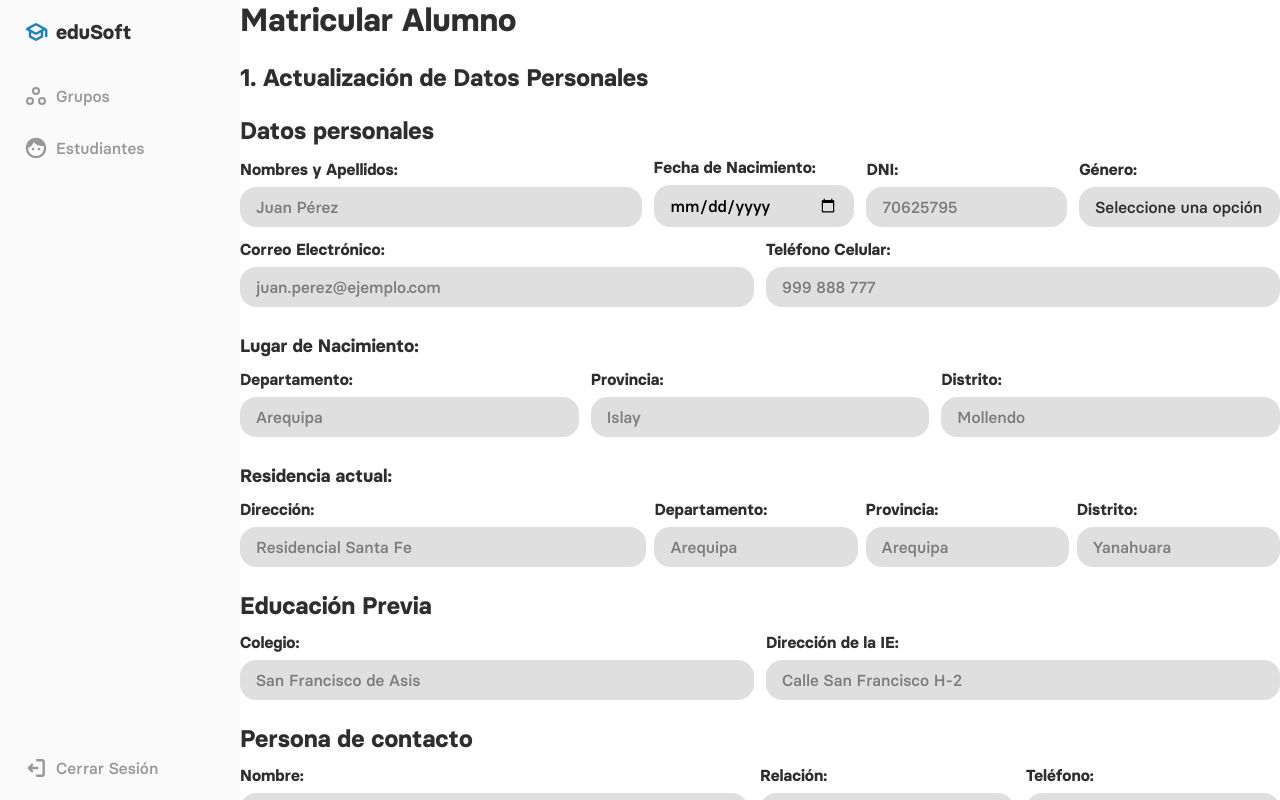
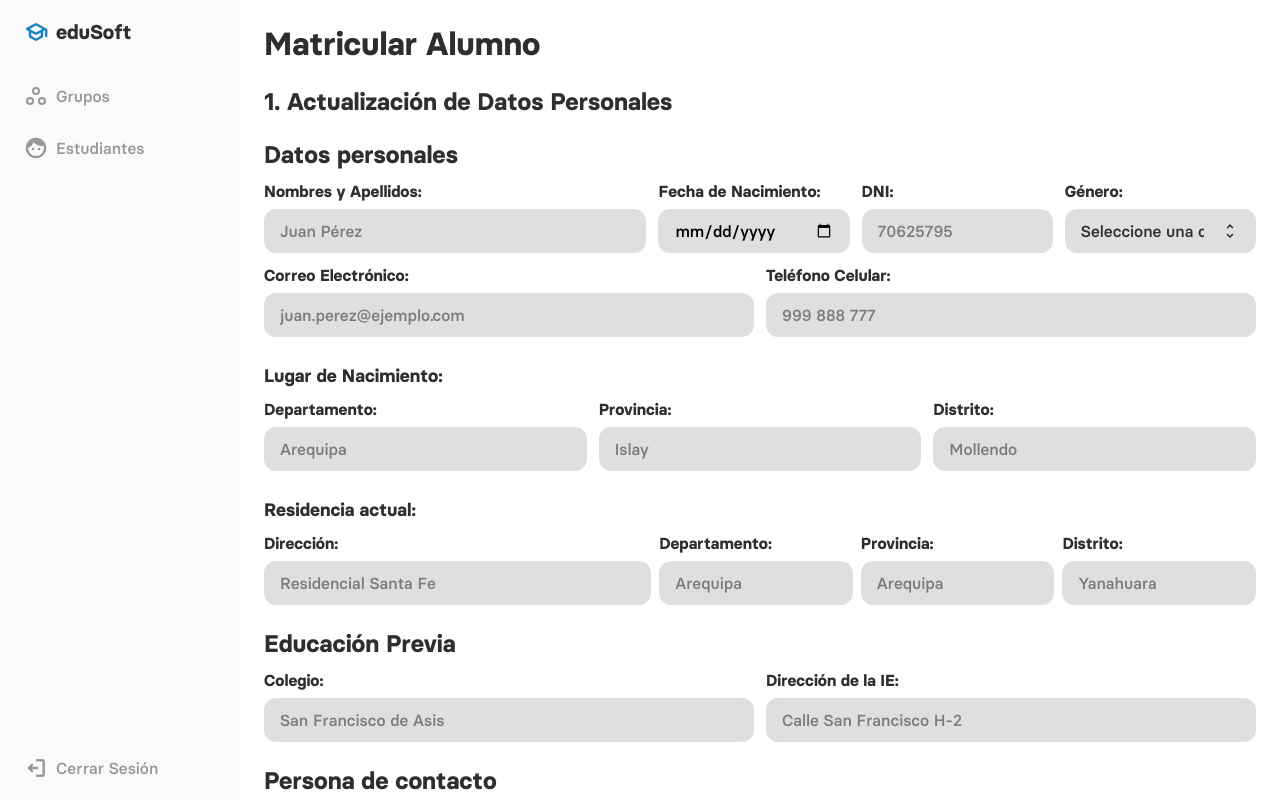
Before and after one commit to Verborrea/eduSoft, a SvelteKit app: page /admin/alumnos/matricula in a window 1280 px wide. Built offline with nearby package versions, Linux system fonts and the light colour scheme.

Commit message:
Matricula 1/4 ✓

```diff
--- a/src/app.html
+++ b/src/app.html
@@ -181,6 +181,9 @@
 				color: var(--text);
 				outline-color: var(--outline);
 			}
+			.select {
+				position: relative;
+			}
 			.select::after {
 				content: "";
 				width: 20px;
--- a/src/routes/admin/alumnos/+page.svelte
+++ b/src/routes/admin/alumnos/+page.svelte
@@ -15,7 +15,7 @@
 			Asignar Grupos
 			<svg width="20" height="20" viewBox="0 0 24 24" fill="none" xmlns="http://www.w3.org/2000/svg"><circle cx="6" cy="17" r="3" stroke="var(--text)" stroke-width="2"/><circle cx="18" cy="17" r="3" stroke="var(--text)" stroke-width="2"/><circle cx="12" cy="7" r="3" stroke="var(--text)" stroke-width="2"/></svg>
 		</button>
-		<a href="matricula" class="btn btn-primary">Matricular Estudiante</a>
+		<a href="/admin/alumnos/matricula" class="btn btn-primary">Matricular Estudiante</a>
 	</div>
 </header>
 <div class="table">
--- a/src/routes/admin/alumnos/matricula/+page.svelte
+++ b/src/routes/admin/alumnos/matricula/+page.svelte
@@ -20,15 +20,17 @@
 				</label>
 				<label class="flex1">
 					DNI:
-					<input type="number" name="dni" placeholder="70625795" />
+					<input type="text" name="dni" placeholder="70625795" />
 				</label>
 				<label class="flex1">
-					Género:
+					<span>Género:</span>
+					<div class="select">
 						<select name="">
 							<option value="1" selected> Seleccione una opción </option>
 							<option value="2"> Masculino </option>
 							<option value="3"> Femenino </option>
 						</select>
+					</div>
 				</label>
 			</div>
 
@@ -39,7 +41,7 @@
 				</label>
 				<label class="flex1">
 					Teléfono Celular:
-					<input type="number" placeholder="999 888 777" />
+					<input type="text" placeholder="999 888 777" />
 				</label>
 			</div>
 
@@ -107,7 +109,7 @@
 				</label>
 				<label class="flex1">
 					Teléfono:
-					<input type="number" placeholder="987 654 321" />
+					<input type="text" placeholder="987 654 321" />
 				</label>
 			</div>
 		</div>
@@ -116,19 +118,45 @@
 		<h2> Documentos </h2>
 			<div class="row">
 				<label class="flex1">
-					Copia DNI:
+					<span>Copia DNI:</span>
+					<div class="file">
+						<svg width="11" height="18" viewBox="0 0 11 18" fill="none" xmlns="http://www.w3.org/2000/svg">
+							<path d="M10.3844 12.5497C10.3844 13.841 9.92311 14.9337 9.00061 15.8279C8.07811 16.7222 6.9679 17.1693 5.66999 17.1693C4.35638 17.1693 3.24395 16.7054 2.3327 15.7774C1.42144 14.8494 0.96582 13.7249 0.96582 12.4039V4.19015C0.96582 3.25084 1.30006 2.45605 1.96853 1.80577C2.637 1.15564 3.44422 0.830566 4.3902 0.830566C5.35006 0.830566 6.15908 1.173 6.81728 1.85786C7.47547 2.54286 7.80457 3.3689 7.80457 4.33598V12.0447C7.80457 12.6322 7.59652 13.129 7.1804 13.5352C6.76429 13.9413 6.26082 14.1443 5.66999 14.1443C5.06735 14.1443 4.56263 13.9332 4.15582 13.511C3.74888 13.0886 3.5454 12.5721 3.5454 11.9614V4.04473H5.22478V12.0447C5.22478 12.1693 5.26707 12.2713 5.35165 12.3508C5.4361 12.4304 5.54221 12.4701 5.66999 12.4701C5.7979 12.4701 5.90575 12.4312 5.99353 12.3533C6.08131 12.2755 6.1252 12.1727 6.1252 12.0447V4.19515C6.12853 3.72237 5.95922 3.32244 5.61728 2.99536C5.27533 2.66841 4.86492 2.50494 4.38603 2.50494C3.90714 2.50494 3.49728 2.67452 3.15645 3.01369C2.81561 3.353 2.6452 3.75904 2.6452 4.23182V12.5497C2.64853 13.3764 2.94596 14.0705 3.53749 14.632C4.12915 15.1934 4.84165 15.4811 5.67499 15.4949C6.51165 15.5088 7.22749 15.2177 7.82249 14.6216C8.41735 14.0254 8.71152 13.3 8.70499 12.4456V3.85557H10.3844V12.5497Z" fill="#111111"/>
+						</svg>
+						Seleccionar Archivo
+						<input type="file" />
+					</div>
+				</label>
+				<label class="flex1">
+					<span>Foto tamaño carnet:</span>
+					<div class="file">
+						<svg width="11" height="18" viewBox="0 0 11 18" fill="none" xmlns="http://www.w3.org/2000/svg">
+							<path d="M10.3844 12.5497C10.3844 13.841 9.92311 14.9337 9.00061 15.8279C8.07811 16.7222 6.9679 17.1693 5.66999 17.1693C4.35638 17.1693 3.24395 16.7054 2.3327 15.7774C1.42144 14.8494 0.96582 13.7249 0.96582 12.4039V4.19015C0.96582 3.25084 1.30006 2.45605 1.96853 1.80577C2.637 1.15564 3.44422 0.830566 4.3902 0.830566C5.35006 0.830566 6.15908 1.173 6.81728 1.85786C7.47547 2.54286 7.80457 3.3689 7.80457 4.33598V12.0447C7.80457 12.6322 7.59652 13.129 7.1804 13.5352C6.76429 13.9413 6.26082 14.1443 5.66999 14.1443C5.06735 14.1443 4.56263 13.9332 4.15582 13.511C3.74888 13.0886 3.5454 12.5721 3.5454 11.9614V4.04473H5.22478V12.0447C5.22478 12.1693 5.26707 12.2713 5.35165 12.3508C5.4361 12.4304 5.54221 12.4701 5.66999 12.4701C5.7979 12.4701 5.90575 12.4312 5.99353 12.3533C6.08131 12.2755 6.1252 12.1727 6.1252 12.0447V4.19515C6.12853 3.72237 5.95922 3.32244 5.61728 2.99536C5.27533 2.66841 4.86492 2.50494 4.38603 2.50494C3.90714 2.50494 3.49728 2.67452 3.15645 3.01369C2.81561 3.353 2.6452 3.75904 2.6452 4.23182V12.5497C2.64853 13.3764 2.94596 14.0705 3.53749 14.632C4.12915 15.1934 4.84165 15.4811 5.67499 15.4949C6.51165 15.5088 7.22749 15.2177 7.82249 14.6216C8.41735 14.0254 8.71152 13.3 8.70499 12.4456V3.85557H10.3844V12.5497Z" fill="#111111"/>
+						</svg>
+						Seleccionar Archivo
+						<input type="file" />
+					</div>
+				</label>
+				<label class="flex1">
+					<span>Partida de Nacimiento:</span>
+					<div class="file">
+						<svg width="11" height="18" viewBox="0 0 11 18" fill="none" xmlns="http://www.w3.org/2000/svg">
+							<path d="M10.3844 12.5497C10.3844 13.841 9.92311 14.9337 9.00061 15.8279C8.07811 16.7222 6.9679 17.1693 5.66999 17.1693C4.35638 17.1693 3.24395 16.7054 2.3327 15.7774C1.42144 14.8494 0.96582 13.7249 0.96582 12.4039V4.19015C0.96582 3.25084 1.30006 2.45605 1.96853 1.80577C2.637 1.15564 3.44422 0.830566 4.3902 0.830566C5.35006 0.830566 6.15908 1.173 6.81728 1.85786C7.47547 2.54286 7.80457 3.3689 7.80457 4.33598V12.0447C7.80457 12.6322 7.59652 13.129 7.1804 13.5352C6.76429 13.9413 6.26082 14.1443 5.66999 14.1443C5.06735 14.1443 4.56263 13.9332 4.15582 13.511C3.74888 13.0886 3.5454 12.5721 3.5454 11.9614V4.04473H5.22478V12.0447C5.22478 12.1693 5.26707 12.2713 5.35165 12.3508C5.4361 12.4304 5.54221 12.4701 5.66999 12.4701C5.7979 12.4701 5.90575 12.4312 5.99353 12.3533C6.08131 12.2755 6.1252 12.1727 6.1252 12.0447V4.19515C6.12853 3.72237 5.95922 3.32244 5.61728 2.99536C5.27533 2.66841 4.86492 2.50494 4.38603 2.50494C3.90714 2.50494 3.49728 2.67452 3.15645 3.01369C2.81561 3.353 2.6452 3.75904 2.6452 4.23182V12.5497C2.64853 13.3764 2.94596 14.0705 3.53749 14.632C4.12915 15.1934 4.84165 15.4811 5.67499 15.4949C6.51165 15.5088 7.22749 15.2177 7.82249 14.6216C8.41735 14.0254 8.71152 13.3 8.70499 12.4456V3.85557H10.3844V12.5497Z" fill="#111111"/>
+						</svg>
+						Seleccionar Archivo
+						<input type="file" />
+					</div>
 					<input type="file" />
 				</label>
 				<label class="flex1">
-					Foto tamaño carnet:
+					<span>Certificado de estudios:</span>
+					<div class="file">
+						<svg width="11" height="18" viewBox="0 0 11 18" fill="none" xmlns="http://www.w3.org/2000/svg">
+							<path d="M10.3844 12.5497C10.3844 13.841 9.92311 14.9337 9.00061 15.8279C8.07811 16.7222 6.9679 17.1693 5.66999 17.1693C4.35638 17.1693 3.24395 16.7054 2.3327 15.7774C1.42144 14.8494 0.96582 13.7249 0.96582 12.4039V4.19015C0.96582 3.25084 1.30006 2.45605 1.96853 1.80577C2.637 1.15564 3.44422 0.830566 4.3902 0.830566C5.35006 0.830566 6.15908 1.173 6.81728 1.85786C7.47547 2.54286 7.80457 3.3689 7.80457 4.33598V12.0447C7.80457 12.6322 7.59652 13.129 7.1804 13.5352C6.76429 13.9413 6.26082 14.1443 5.66999 14.1443C5.06735 14.1443 4.56263 13.9332 4.15582 13.511C3.74888 13.0886 3.5454 12.5721 3.5454 11.9614V4.04473H5.22478V12.0447C5.22478 12.1693 5.26707 12.2713 5.35165 12.3508C5.4361 12.4304 5.54221 12.4701 5.66999 12.4701C5.7979 12.4701 5.90575 12.4312 5.99353 12.3533C6.08131 12.2755 6.1252 12.1727 6.1252 12.0447V4.19515C6.12853 3.72237 5.95922 3.32244 5.61728 2.99536C5.27533 2.66841 4.86492 2.50494 4.38603 2.50494C3.90714 2.50494 3.49728 2.67452 3.15645 3.01369C2.81561 3.353 2.6452 3.75904 2.6452 4.23182V12.5497C2.64853 13.3764 2.94596 14.0705 3.53749 14.632C4.12915 15.1934 4.84165 15.4811 5.67499 15.4949C6.51165 15.5088 7.22749 15.2177 7.82249 14.6216C8.41735 14.0254 8.71152 13.3 8.70499 12.4456V3.85557H10.3844V12.5497Z" fill="#111111"/>
+						</svg>
+						Seleccionar Archivo
 						<input type="file" />
-				</label>
-				<label class="flex1">
-					Partida de Nacimiento:
-					<input type="file" />
-				</label>
-				<label class="flex1">
-					Certificado de estudios:
+					</div>
 					<input type="file" />
 				</label>
 			</div>
@@ -136,14 +164,13 @@
 
 		<div class="seccion">
 			<h2> Observaciones </h2>
-			<textarea name="" id="" placeholder="Detalles importantes..."></textarea>
+			<textarea name="" id="" rows="5" placeholder="Detalles importantes..."></textarea>
 		</div>
 
-		<div class="row reverse-row">
-			<button class="btn btn-primary"> Siguiente </button>
-			<button class="btn btn-secondary"> Cancelar </button>
+		<div class="row end">
+			<button class="btn btn-secondary" type="button" on:click={volver}>Cancelar</button>
+			<button class="btn btn-primary">Siguiente</button>
 		</div>
-
 	</form>
 </main>
 
@@ -152,6 +179,7 @@
 		display: flex;
 		flex-direction: column;
 		gap: 24px;
+		padding: 24px;
 	}
 	form {
 		width: 100%;
@@ -173,8 +201,8 @@
 			gap: 12px;
 			align-items: flex-end;
 	}
-	.reverse-row {
-		flex-direction: row-reverse;
+	.end {
+		justify-content: flex-end;
 	}
 	.group {
 		font-size: 18px;
@@ -184,11 +212,24 @@
 	label {
 		font-weight: bold;
 	}
-	input, textarea, select{
+	input, textarea, .select{
 		margin-top: 8px;
 		width: 100%;
-		border-radius: 16px;
-		padding: 8px 16px;
+		border-radius: 12px;
+		padding: 10px 16px;
+	}
+	.select {
+		padding: 0;
+		border-radius: 0;
+	}
+	select {
+		width: 100%;
+	}
+	input[type=file] {
+		display: none;
+	}
+	input[type=date] {
+		height: 44px;
 	}
 	.flex1 {
 		flex: 1;
@@ -199,4 +240,25 @@
 	.grow label:first-child {
 		flex-grow: 2;
 	}
+	.file {
+		padding: 10px 16px;
+		margin: 8px 0 0;
+		background-color: var(--gray);
+		border-radius: 12px;
+		display: flex;
+		flex-direction: row;
+		align-items: center;
+		gap: 8px;
+		font-weight: 500;
+		line-height: 24px;
+	}
+	.file:hover{
+		cursor: pointer;
+	}
 </style>
+
+<script>
+	function volver() {
+		window.history.back();
+	}
+</script>
```
Lines whose indentation alone changed are shown as unchanged.
